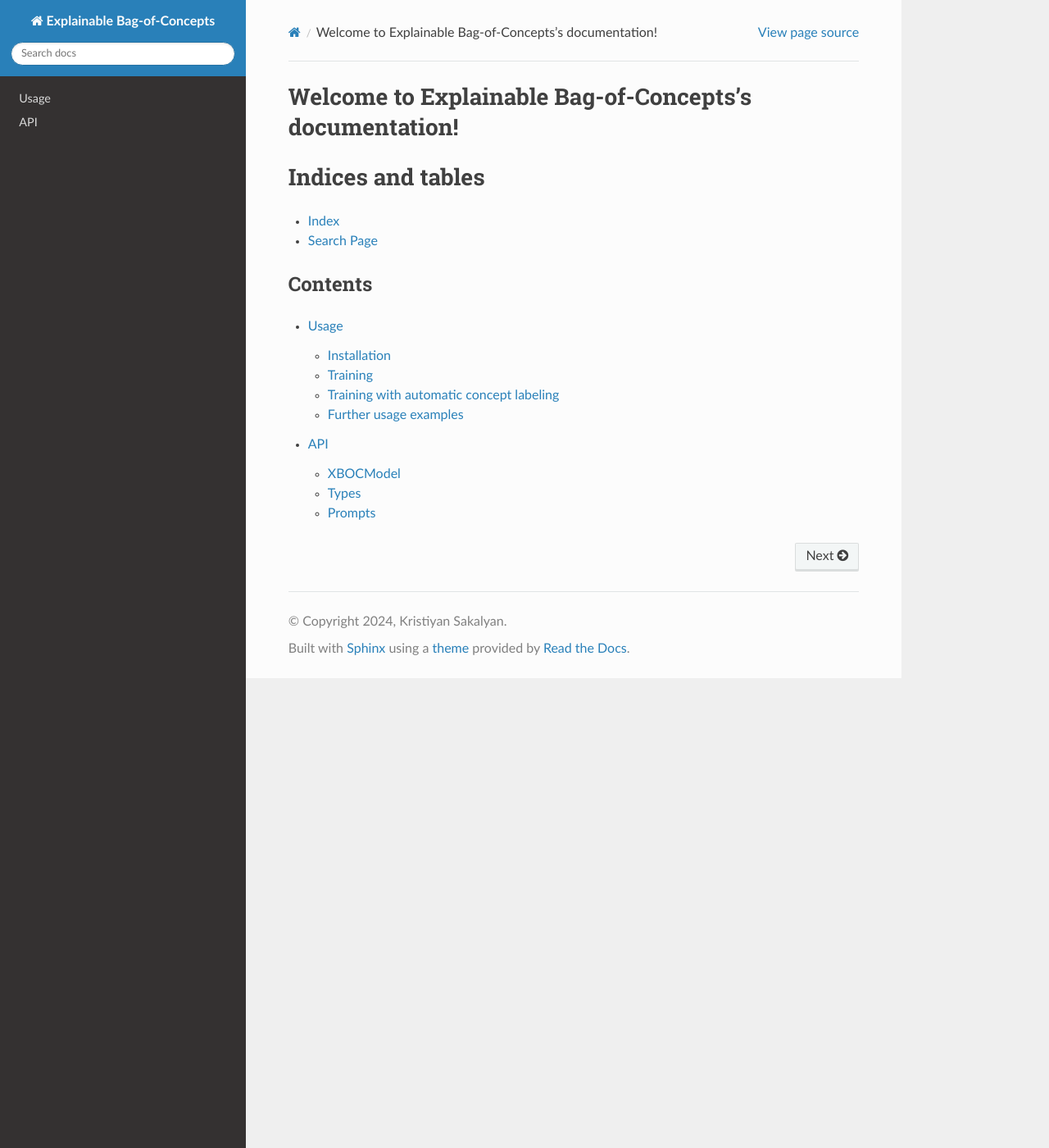
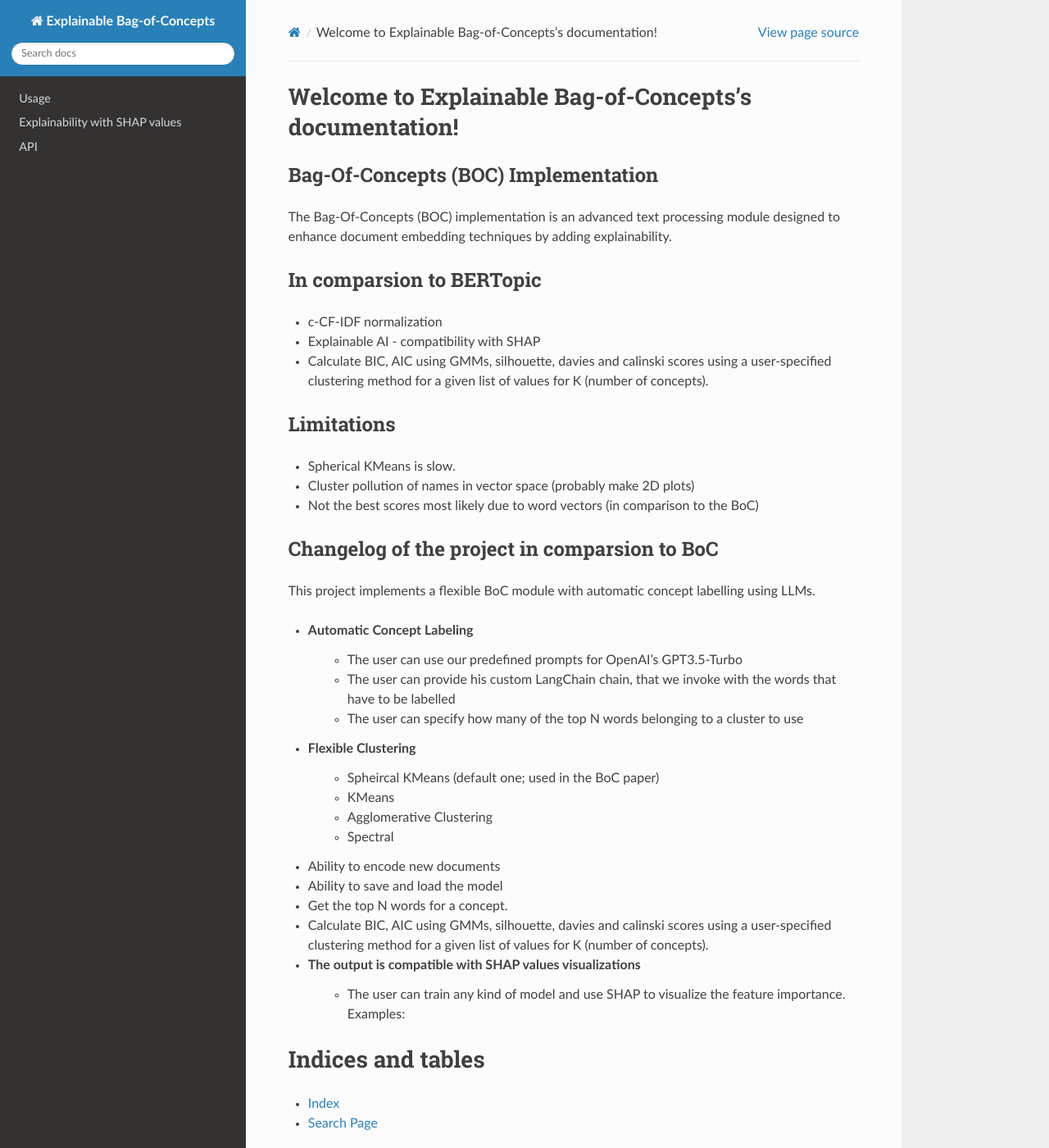
Before and after one commit to kristiyansakalyan/xboc, a Sphinx documentation site: the page built from docs/source/index.rst, in a window 1280 px wide and 1400 px high. Shown: the whole window at 82% size. Built offline with Sphinx 7.4.7 and the Read the Docs theme 2.0.0, drawn with Linux system fonts in a browser that asks for light colours; some of the changed text lies outside the part shown.

Commit message:
explainability with sphinx

```diff
--- a/docs/source/index.rst
+++ b/docs/source/index.rst
@@ -5,6 +5,44 @@
 
 Welcome to Explainable Bag-of-Concepts's documentation!
 =======================================================
+
+Bag-Of-Concepts (BOC) Implementation
+--------------------------------------------------
+
+The Bag-Of-Concepts (BOC) implementation is an advanced text processing module designed to enhance document embedding techniques by adding explainability.
+
+In comparsion to BERTopic
+--------------------------------------------------
+- c-CF-IDF normalization
+- Explainable AI - compatibility with SHAP
+- Calculate BIC, AIC using GMMs, silhouette, davies and calinski scores using a user-specified clustering method for a given list of values for K (number of concepts).
+
+Limitations
+--------------------------------------------------
+- Spherical KMeans is slow.
+- Cluster pollution of names in vector space (probably make 2D plots)
+- Not the best scores most likely due to word vectors (in comparison to the BoC)
+
+Changelog of the project in comparsion to BoC
+--------------------------------------------------
+This project implements a flexible BoC module with automatic concept labelling using LLMs.
+
+- Automatic Concept Labeling
+   - The user can use our predefined prompts for OpenAI's GPT3.5-Turbo
+   - The user can provide his custom LangChain chain, that we invoke with the words that have to be labelled
+   - The user can specify how many of the top N words belonging to a cluster to use
+- Flexible Clustering
+   - Spheircal KMeans (default one; used in the BoC paper)
+   - KMeans
+   - Agglomerative Clustering
+   - Spectral
+- Ability to encode new documents
+- Ability to save and load the model
+- Get the top N words for a concept.
+- Calculate BIC, AIC using GMMs, silhouette, davies and calinski scores using a user-specified clustering method for a given list of values for K (number of concepts).
+- The output is compatible with SHAP values visualizations
+   - The user can train any kind of model and use SHAP to visualize the feature importance. Examples:
+
 
 .. toctree::
    :maxdepth: 2
@@ -23,4 +61,5 @@ Contents
 .. toctree::
 
    usage
+   explainability
    xboc
```
Also changed, not shown: docs/source/explainability.rst (added, +48 -0 lines).
